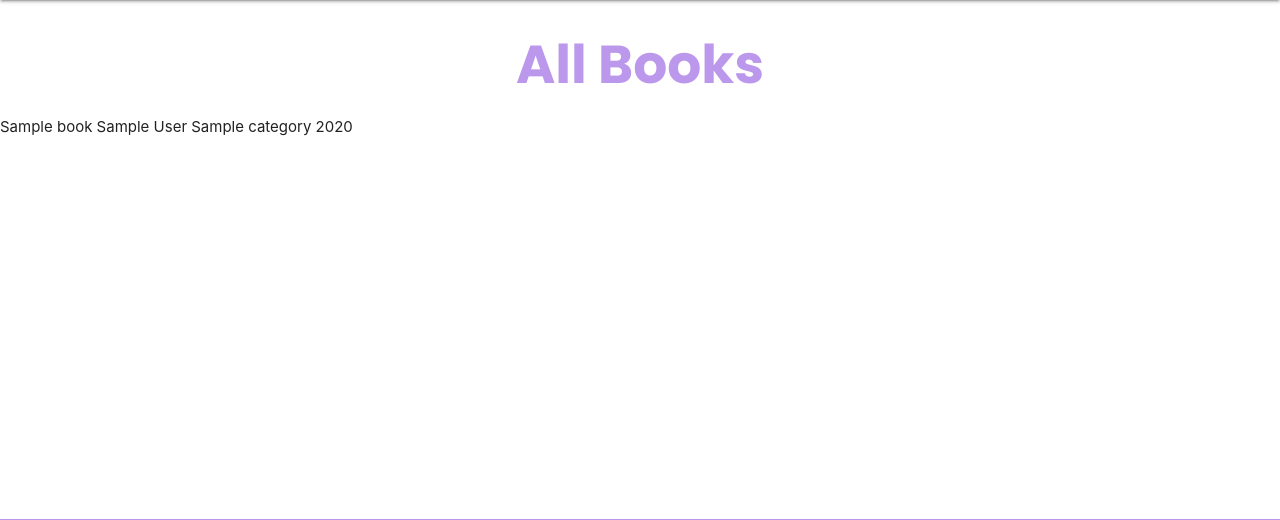
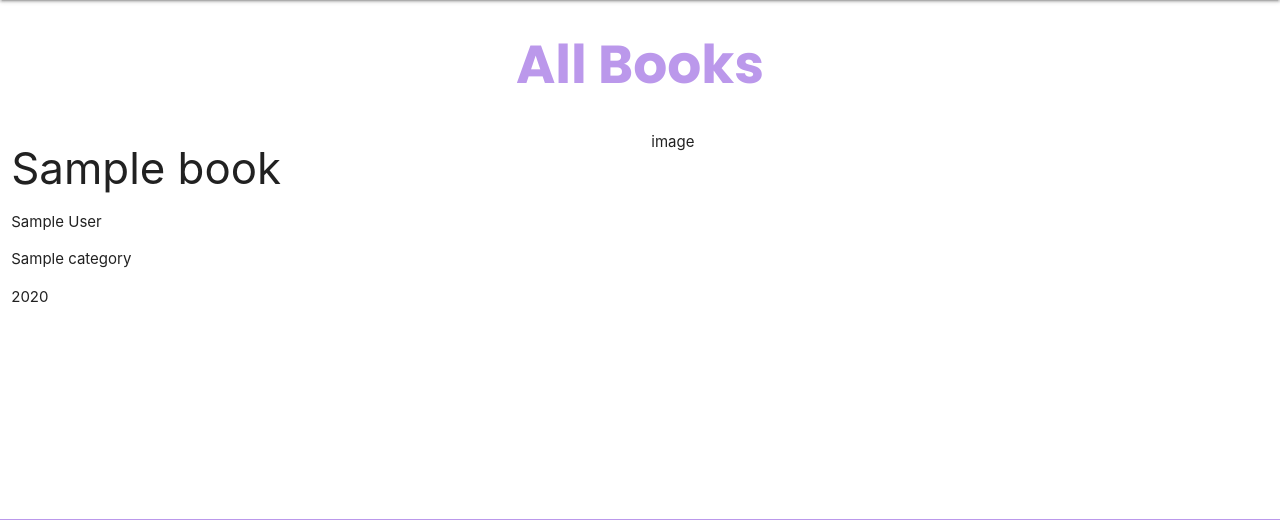
Before and after one commit to daisybutler/The-Book-Bunker-project03, a Flask app: template templates/all-books.html in a window 1280 px wide. Shown: the part 64-584 px from the top of the page. Run offline with Flask 2, Linux system fonts and the light colour scheme; the template is opened without the code that fills it: most values are stand-ins (such as "Sample title", 1, 10 or a date in 2020); some libraries are stand-ins or nearby versions.

Commit message:
Added more books to db collection and displayed on All Books page.

```diff
--- a/app.py
+++ b/app.py
@@ -25,7 +25,8 @@ def homepage():
 
 @app.route("/all-books.html")
 def all_books():
-    return render_template("all-books.html")
+    all_books = list(mongo.db.books.find())
+    return render_template("all-books.html", all_books=all_books)
 
 
 @app.route("/dashboard")
--- a/templates/all-books.html
+++ b/templates/all-books.html
@@ -2,11 +2,18 @@
 {% block content %}
     <h2>All Books</h2>
 
-    {% for book in books %}
-        {{ book.title }}
-        {{ book.author }}
-        {{ book.category }}
-        {{ book.year }}
+    {% for book in all_books %}
+    <div class="row">
+        <div class="col s12 l6">
+            <h3>{{ book.title }}</h3>
+            <p>{{ book.author }}</p>
+            <p>{{ book.category }}</p>
+            <p>{{ book.year }}</p>
+        </div>
+        <div class="col s12 l6">
+            <p>image</p>
+        </div>
+    </div>
     {% endfor %}
 
 {% endblock %}
```
